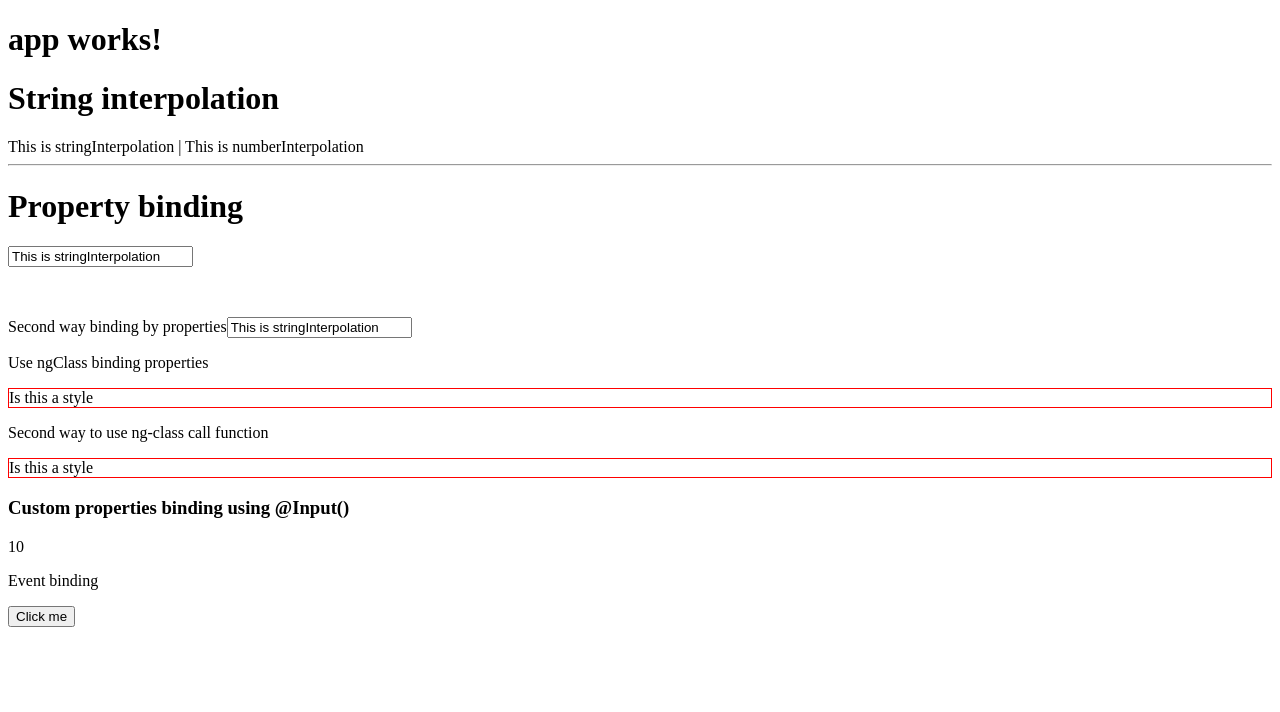
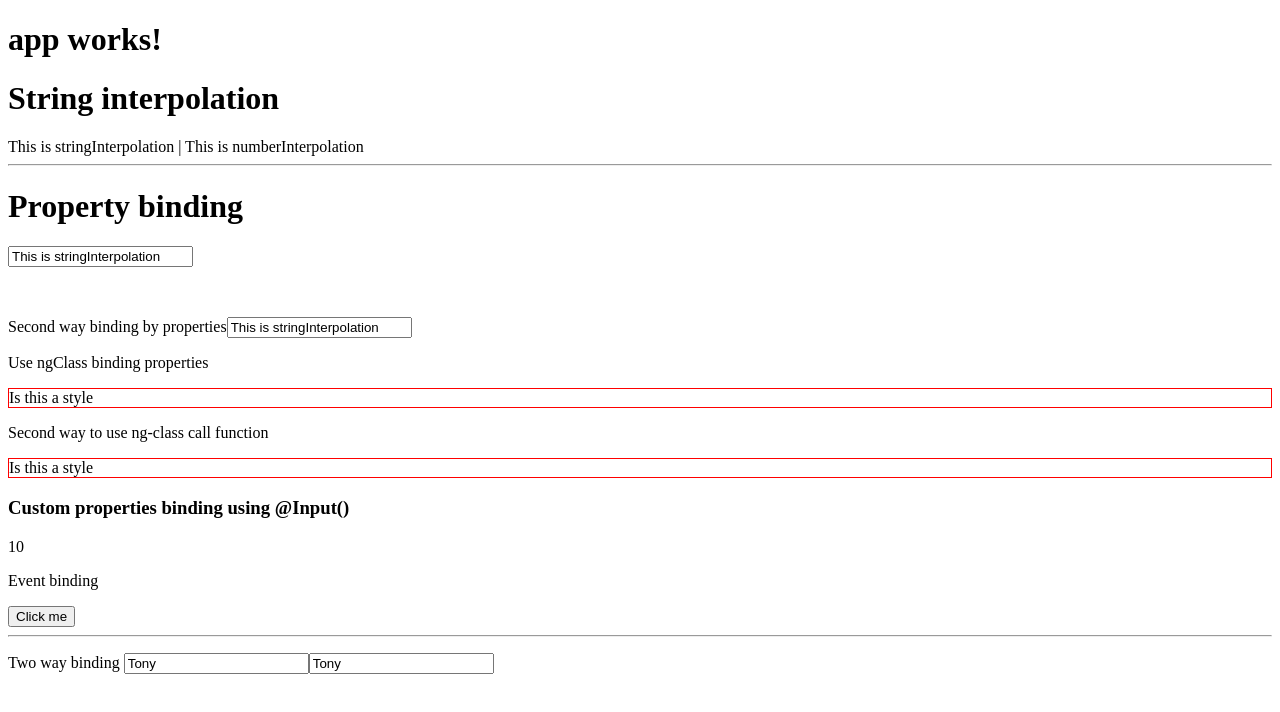
Before and after one commit to ngohungphuc/Angular, an Angular app in the folder first-app/: page / in a window 1280 px wide. Shown: the top 712 px of the page. Built offline with nearby package versions, Linux system fonts and the light colour scheme.

Commit message:
2way binding

```diff
--- a/first-app/src/app/app.module.ts
+++ b/first-app/src/app/app.module.ts
@@ -7,13 +7,15 @@
 import { DatabindingComponent } from './databinding/databinding.component';
 import { PropertyBindingComponent } from './databinding/property-binding.component';
 import { EventBindingComponent } from './databinding/event-binding.component';
+import { TwoWayBindingComponent } from './databinding/two-way-binding.component';
 
 @NgModule({
     declarations: [
         AppComponent,
         DatabindingComponent,
         PropertyBindingComponent,
-        EventBindingComponent
+        EventBindingComponent,
+        TwoWayBindingComponent
     ],
     imports: [
         BrowserModule,
--- a/first-app/src/app/databinding/databinding.component.html
+++ b/first-app/src/app/databinding/databinding.component.html
@@ -16,3 +16,7 @@
 
 <p>Event binding</p>
 <app-event-binding (clicked)="onClicked($event)"></app-event-binding>
+<hr>
+<p>Two way binding
+    <app-two-way-binding></app-two-way-binding>
+</p>
--- a/first-app/src/app/databinding/event-binding.component.ts
+++ b/first-app/src/app/databinding/event-binding.component.ts
@@ -8,6 +8,7 @@
     styles: []
 })
 export class EventBindingComponent {
+    //“properties” (for “inputs”) and “events” (for “outputs”)
     //use output keywork so that other component can use it
     @Output() clicked = new EventEmitter();
 
--- /dev/null
+++ b/first-app/src/app/databinding/two-way-binding.component.ts
@@ -0,0 +1,15 @@
+import {Component} from '@angular/core';
+
+@Component({
+    selector: 'app-two-way-binding',
+    template: `
+    <input type="text" [(ngModel)]="person.name">
+    <input type="text" [(ngModel)]="person.name">
+  `
+})
+export class TwoWayBindingComponent {
+    person = {
+        name: 'Tony',
+        age: 21
+    };
+}
```
